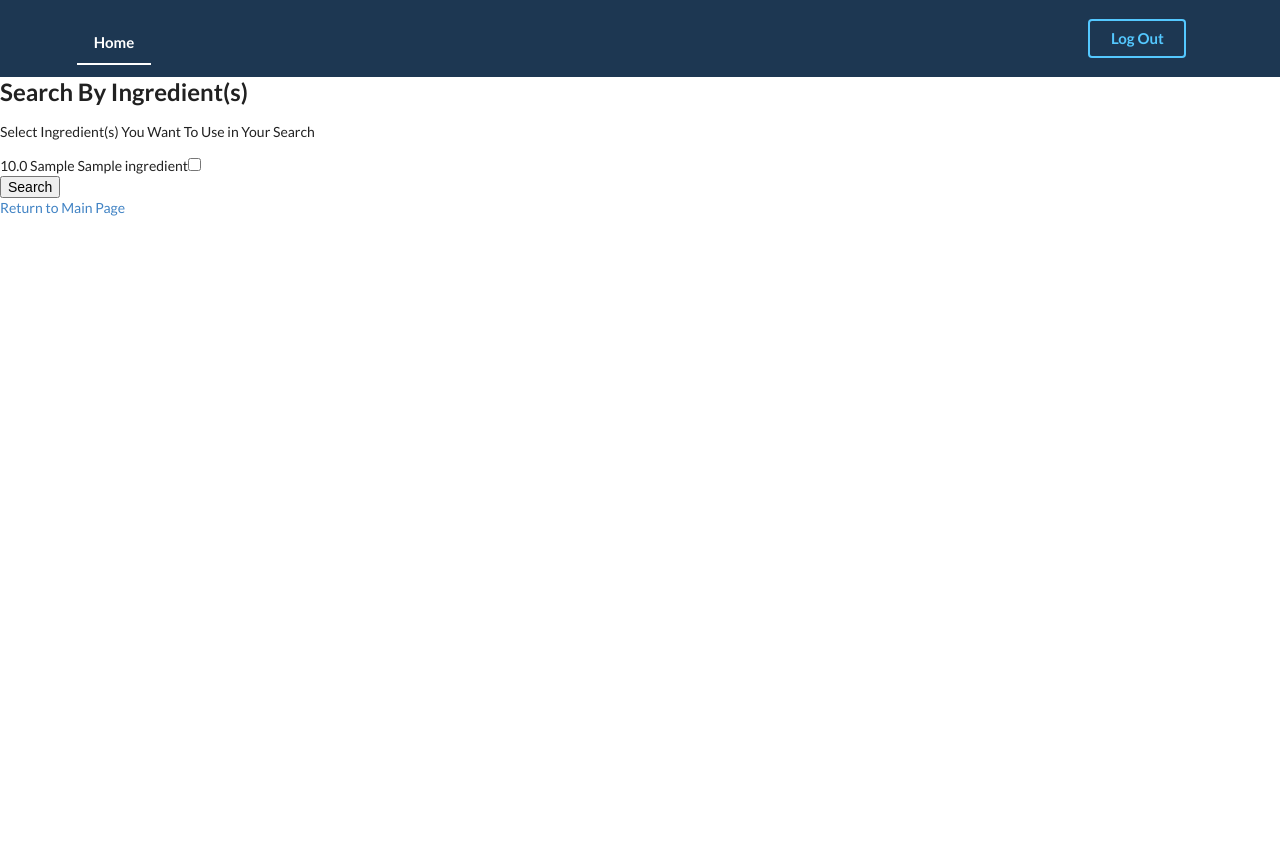
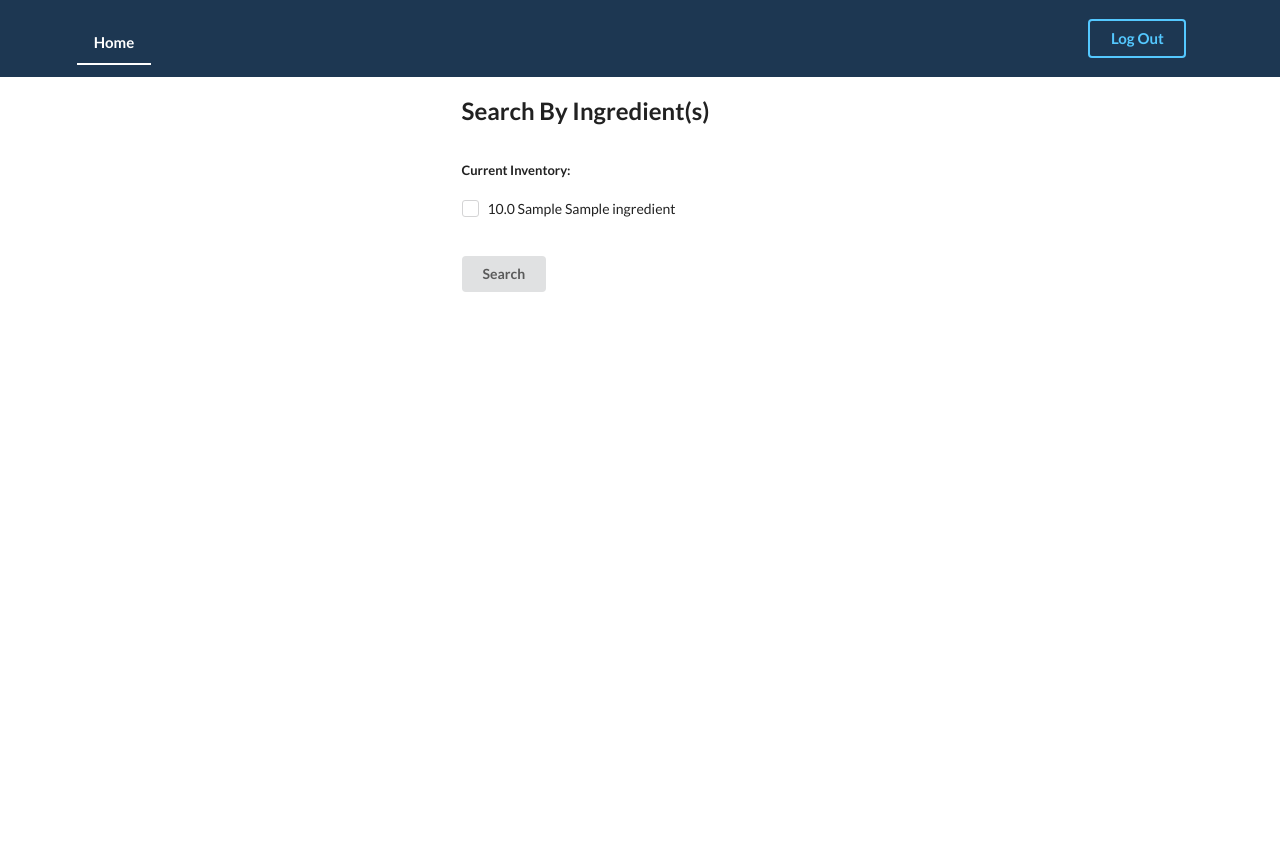
Before and after one commit to katliang/hackbright-project, a Flask app: page /display_inventory in a window 1280 px wide. After the commit the page ends 292 px from the top, so only its background shows below. Run offline with Flask 2, Linux system fonts and the light colour scheme; the visitor is signed in with stand-in values (Sample User, id 1); tables that the repository leaves empty hold one stand-in row (values such as "Sample post"); some libraries are stand-ins or nearby versions; some web fonts are replaced.

Commit message:
added style to search by ingredient form

```diff
--- a/templates/display-inventory.html
+++ b/templates/display-inventory.html
@@ -4,14 +4,36 @@
 
 {% block content %}
 
-<h2>Search By Ingredient(s)</h2>
-<p>Select Ingredient(s) You Want To Use in Your Search</p>
-<form action="/search_by_ingredient">
-    {% for current_quantity, base_unit, ingredient_name in current_inventory %}
-        {{ current_quantity }} {{ base_unit }} {{ ingredient_name }}<input type="checkbox" name="ingredient" value="{{ ingredient_name }}"><br>
-    {% endfor %}
-    <input type="submit" value="Search">
-</form>
-<p><a href="/main">Return to Main Page</a></p>
+<div class="ui container">
+    <div class="ui grid">
+        <div class="three column row">
+            <div class="column"></div>
+            <div class="column">
+                <h2 class="page-header">Search By Ingredient(s)</h2>
+                <form action="/search_by_ingredient">
+                    <div class="ui form">
+                        <div class="inline field">
+                            {% for current_quantity, base_unit, ingredient_name in current_inventory %}
+                            <label>Current Inventory:</label>
+                            <br>
+                            <br>
+                            <div class="ui checkbox">
+                                <input type="checkbox" name="ingredient" value="{{ ingredient_name }}" tabindex="0" class="hidden">
+                                <label>{{ current_quantity }} {{ base_unit }} {{ ingredient_name }}</label>
+                                <br>
+                            </div>
+                            {% endfor %}
+                        </div>
+                    </div>
+                    <br>
+                    <button class="ui button" type="submit">Search</button>
+                    <br>
+                    <br>
+                </form>
+            </div>
+            <div class="column"></div>
+        </div>
+    </div>
+</div>
 
 {% endblock %}
```
